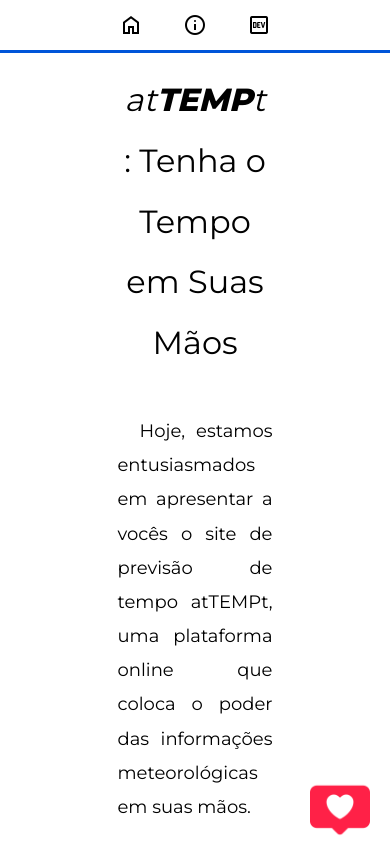
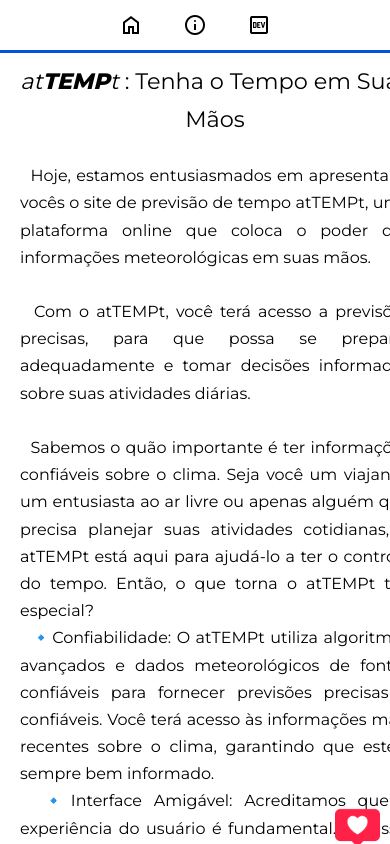
Before and after one commit to SandySei/Consumo-API-Attempt, a Vue app: page /info in a window 390 px wide. Built offline with nearby package versions, Linux system fonts and the light colour scheme.

Commit message:
Refatora o layout e os estilos para melhorar a responsividade e a estrutura

```diff
--- a/src/App.vue
+++ b/src/App.vue
@@ -1,6 +1,4 @@
 <script>
-import { RouterLink, RouterView } from "vue-router";
-
 import icon from "./imagens/love-message.png";
 
 import loveApi from "./components/apiLove.vue";
@@ -18,7 +16,6 @@ export default {
   methods: {
     HandleModalLoveApi() {
       this.AnuncioApiLove = !this.AnuncioApiLove;
-      console.log(this.AnuncioApiLove);
     },
   },
 };
@@ -38,7 +35,9 @@ export default {
       </RouterLink>
     </nav>
 
-    <RouterView />
+    <div class="page">
+      <RouterView />
+    </div>
 
     <div class="anuncio" @click="HandleModalLoveApi">
       <img :src="icon" alt="" />
@@ -50,13 +49,25 @@ export default {
 
 <style scoped>
 .main {
-  width: 100vw;
+  width: 100%;
   height: 100vh;
+  height: 100dvh;
+
+  display: flex;
+  flex-direction: column;
+}
+
+.page {
+  flex: 1;
+  min-height: 0;
+  overflow-y: auto;
+  overflow-x: hidden;
 }
 
 nav {
-  width: 100vw;
+  width: 100%;
   height: 50px;
+  flex-shrink: 0;
 
   padding: 0px;
   margin: 0px;
@@ -82,16 +93,6 @@ img {
   transform: rotateY(180deg);
 }
 
-/* nav > *.router-link-exact-active {
-  color: red;
-  font-weight: 700;
-}
-
-nav span a.router-link-exact-active:hover {
-  background-color: transparent;
-  color: red ;
-} */
-
 .anuncio {
   position: fixed;
   bottom: 0;
@@ -101,6 +102,16 @@ nav span a.router-link-exact-active:hover {
   cursor: pointer;
 
   animation: go-back 0.5s infinite alternate;
+}
+
+@media (max-width: 600px) {
+  img {
+    height: 45px;
+  }
+
+  .anuncio {
+    padding: 10px;
+  }
 }
 
 @keyframes go-back {
--- a/src/views/HomeView.vue
+++ b/src/views/HomeView.vue
@@ -27,7 +27,7 @@ export default {
           }
         })
         .catch((err) => {
-          console.log("error: ", err);
+          console.error("error: ", err);
         });
     },
     handleFilter() {
@@ -54,6 +54,7 @@ export default {
 
 <template>
   <div class="container">
+    <div class="wrapper">
       <div id="imagens">
         <img id="logo" src="../logos/AttemptICONazul.png" />
         <img id="text" src="../logos/AttemptTEXTO(2).png" />
@@ -64,8 +65,9 @@ export default {
       <br />
 
       <div class="boxFilter" v-show="mostarbox">
-      <div v-for="x of filteredCidades">
+        <div v-for="x of filteredCidades" :key="x.nome + x.UF">
           <search @click="handleClickDetail" :filteredCidades="x" />
+        </div>
       </div>
     </div>
   </div>
@@ -73,21 +75,30 @@ export default {
 
 <style scoped>
 .container {
-  display: flex;
-  flex-direction: column;
-  justify-content: flex-start;
-  align-items: center;
-  text-align: center;
-
   background: linear-gradient(360deg,
       #002d72 0%,
       #0055d9 100%);
 
   width: 100%;
-  height: 100%;
+  min-height: 100%;
 
-  padding-top: 100px;
+  display: flex;
+  align-items: center;
+  justify-content: center;
+}
 
+.wrapper {
+  display: flex;
+  flex-direction: column;
+  justify-content: center;
+  align-items: center;
+  text-align: center;
+
+  width: 100%;
+  max-width: 1200px;
+  margin: 0 auto;
+
+  padding: 40px 20px;
 }
 
 #imagens {
@@ -96,24 +107,29 @@ export default {
   align-items: center;
   text-align: center;
   justify-content: center;
+  gap: 10px;
 
   width: 100%;
-  height: 25%;
+  height: clamp(80px, 22vh, 200px);
 
-  padding-bottom: 100px;
-
+  margin-bottom: 60px;
 }
 
 img#logo,
 img#text {
   width: auto;
   height: 100%;
+  min-width: 0;
+  object-fit: contain;
+}
+
+img#text {
+  max-width: 70%;
 }
 
 input {
-  height: 20px;
-  width: 37%;
-  min-width: 400px;
+  width: 100%;
+  max-width: 600px;
   border: none;
   padding: 20px;
   background-color: rgb(238, 238, 238);
@@ -127,9 +143,20 @@ input:focus {
 }
 
 .boxFilter {
-  height: 25vh;
-  overflow: auto;
+  width: 100%;
+  max-width: 600px;
+  max-height: 40vh;
+  overflow-y: auto;
+  overflow-x: hidden;
+  padding-right: 6px;
   cursor: pointer;
+}
+
+@media (max-width: 600px) {
+  #imagens {
+    height: 70px;
+    margin-bottom: 30px;
+  }
 }
 
 /* NAV BAR PERSONALIZADA */
--- a/src/views/Info.vue
+++ b/src/views/Info.vue
@@ -80,9 +80,10 @@
 
 <style scoped>
 .container {
-  margin: auto;
-  height: 100%;
-  overflow: auto;
+  width: 100%;
+  max-width: 1200px;
+  margin: 0 auto;
+  padding: 0 20px;
 }
 
 .tradutor {
@@ -93,7 +94,8 @@
 }
 
 .content {
-  width: 50%;
+  width: 100%;
+  max-width: 800px;
   margin: auto;
 
   display: flex;
@@ -103,7 +105,7 @@
 }
 
 .important {
-  font-size: xx-large;
+  font-size: clamp(1.4rem, 5vw, 2rem);
   text-align: center;
 }
 
@@ -123,12 +125,17 @@ p {
   margin-bottom: 20px;
   flex-direction: row;
   width: 25%;
+  min-width: 80px;
 }
 
+@media (max-width: 600px) {
+  p {
+    padding: 12px 0;
+  }
 
-
-/* .api {
-  display: flex;
-  flex-direction: column;
-} */
+  .text {
+    font-size: medium;
+    line-height: 1.7;
+  }
+}
 </style>
```
Lines whose indentation alone changed are shown as unchanged.
